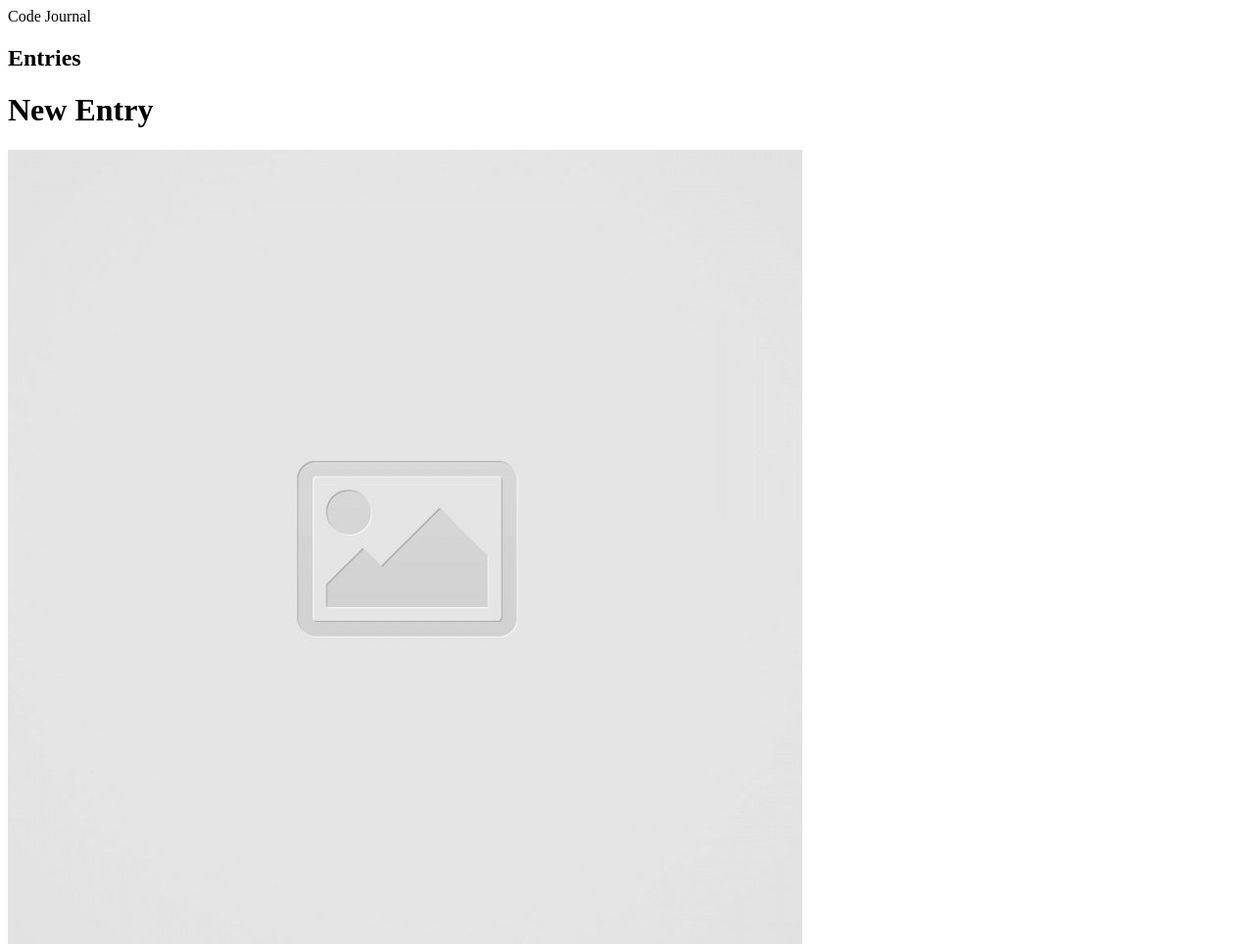
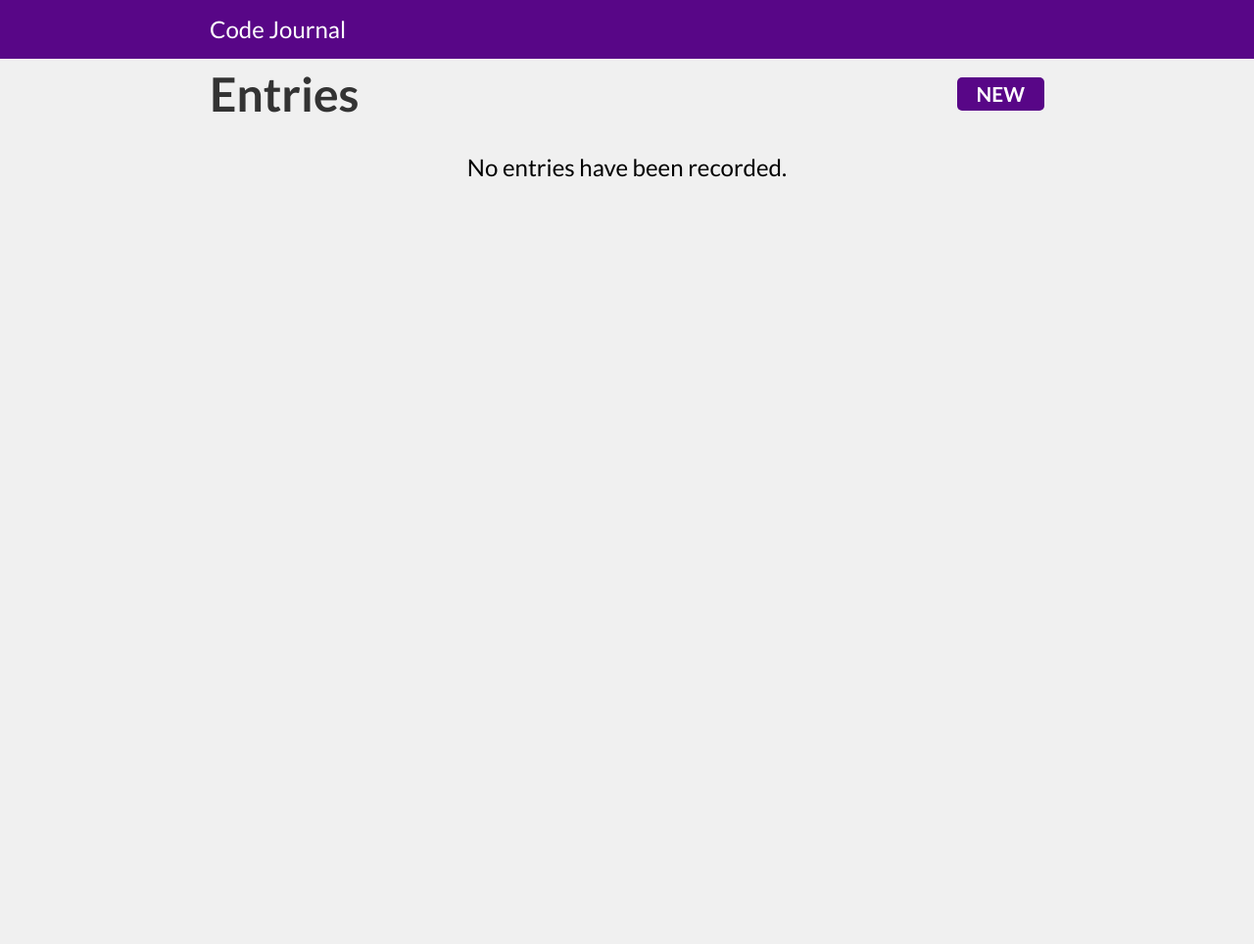
Before and after one commit to SnowWhiteDad/code-journal, a website: page index.html in a window 1280 px wide. Shown: the top 964 px of the page at 98% size. After the commit the page ends 800 px from the top, so only its background shows below. Drawn offline with Linux system fonts and the light colour scheme.

Commit message:
Corrected links to css and js files.

```diff
--- a/index.html
+++ b/index.html
@@ -14,9 +14,9 @@
       integrity="sha512-9usAa10IRO0HhonpyAIVpjrylPvoDwiPUiKdWk5t3PyolY1cOd4DSE0Ga+ri4AuTroPR5aQvXU9xC6qOPnzFeg=="
       crossorigin="anonymous"
       referrerpolicy="no-referrer" />
-    <link rel="stylesheet" href="test-reset.css">
-    <link rel="stylesheet" href="test-layout.css">
-    <link rel="stylesheet" href="test-styles.css">
+    <link rel="stylesheet" href="css/reset.css">
+    <link rel="stylesheet" href="css/layout.css">
+    <link rel="stylesheet" href="css/styles.css">
   </head>
   <body>
     <header class="header-container">
@@ -69,7 +69,7 @@
         </div>
       </div>
     </main>
-    <script src="test-data.js"></script>
-    <script src="test-main.js"></script>
+    <script src="js/data.js"></script>
+    <script src="js/main.js"></script>
   </body>
 </html>
```
